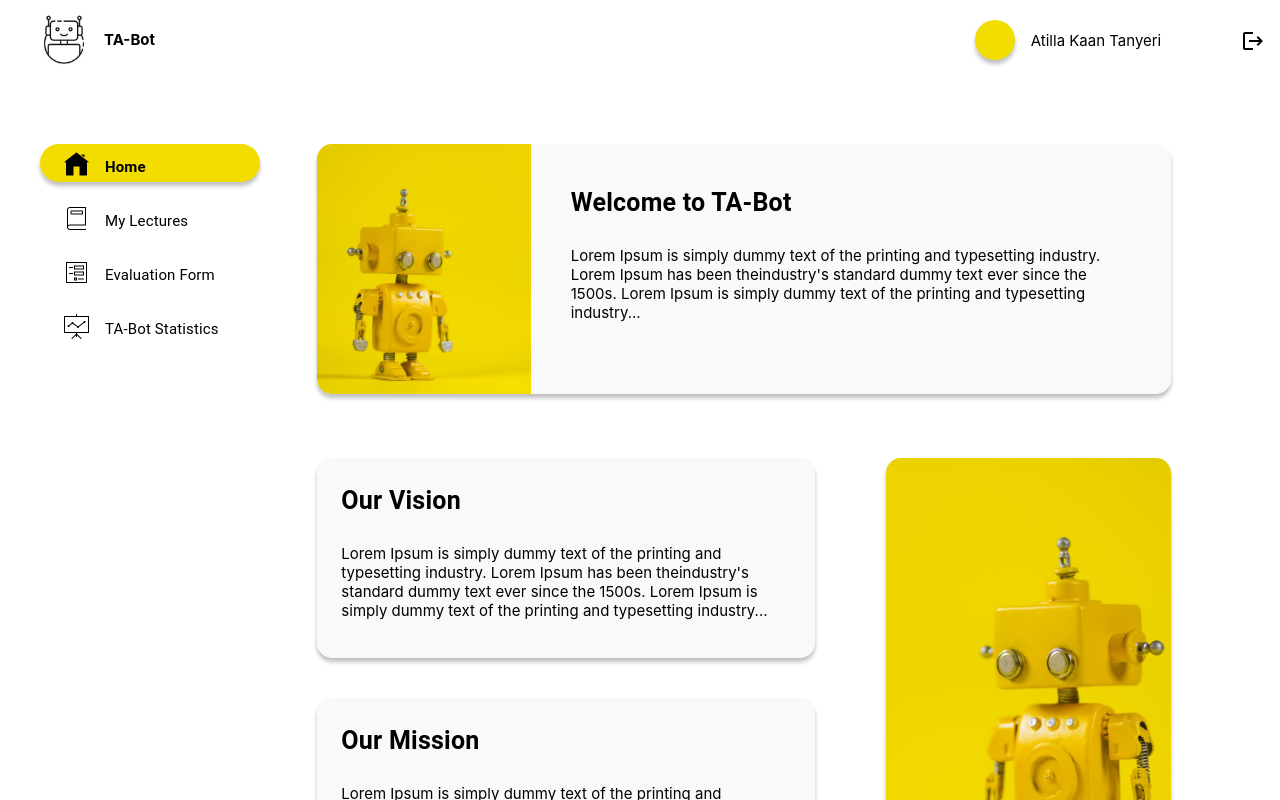
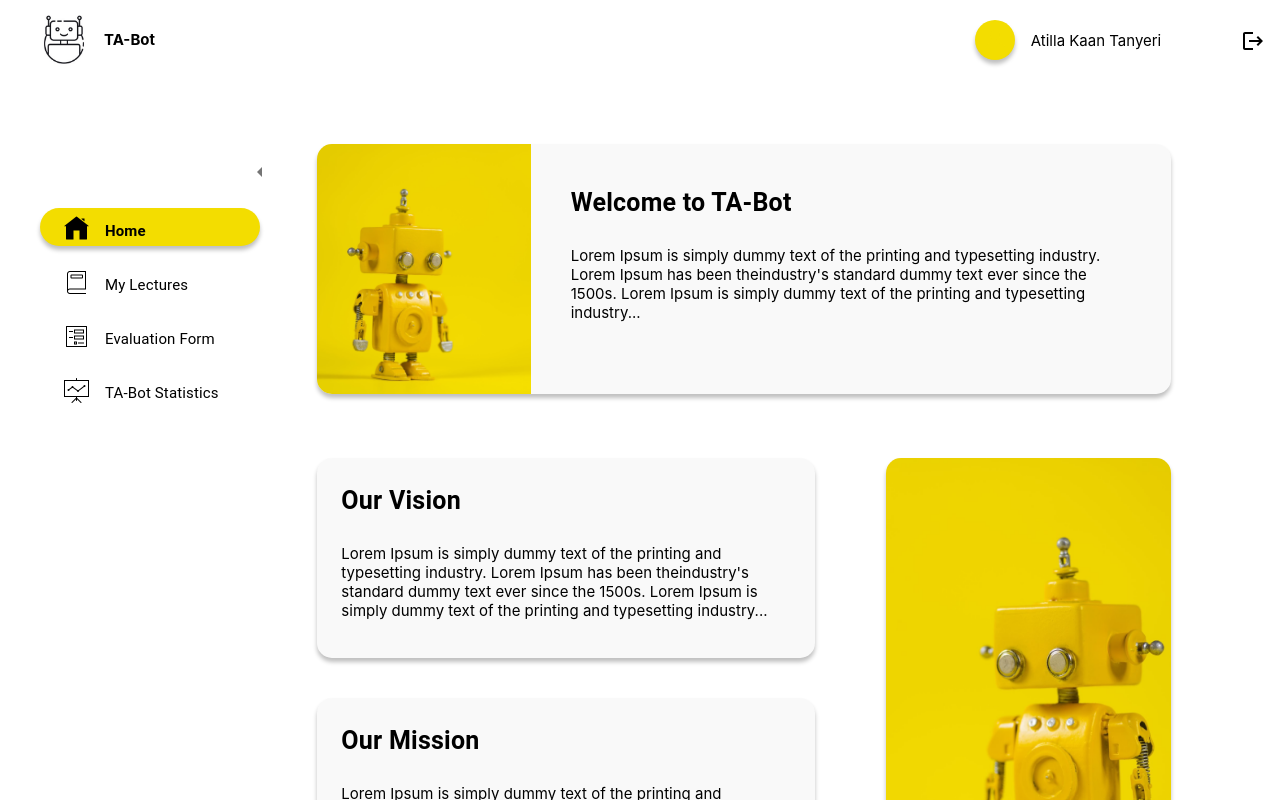
Before and after one commit to atillakaantanyeri/TA-Bot, a React (Create React App) app: page / in a window 1280 px wide. Shown: the top 800 px of the page. Built offline with nearby package versions, Linux system fonts and the light colour scheme; sample sign-in values are in the browser's storage.

Commit message:
set navbar collapsible

```diff
--- a/src/components/footer.js
+++ b/src/components/footer.js
@@ -39,8 +39,7 @@ const useStyles = makeStyles((theme) => ({
         boxShadow: '0px 4px 4px rgba(0, 0, 0, 0.25)',
         width: "100%",
         [theme.breakpoints.up('xl')]: {
-          position:"fixed",
-          bottom:0,
+          bottom: 0,
         },
       },
   }));
@@ -55,7 +54,7 @@ export default function Header() {
         justifyContent="center"
         className={classes.footer}
         >
-        <Typography variant='h3' sx={{ padding: 1}}> Copyright © 2021 TA-Bot Team | All Rights Reserved. </Typography>
+          <Typography variant='h3' sx={{ padding: 1}}> Copyright © 2021 TA-Bot Team | All Rights Reserved. </Typography>
         </Grid>
     </>
   );
--- a/src/components/header.js
+++ b/src/components/header.js
@@ -1,9 +1,9 @@
-import * as React from 'react';
+import React, {useEffect} from 'react';
 import Grid from '@mui/material/Grid';
 import Typography from '@mui/material/Typography';
 import Avatar from '@mui/material/Avatar';
 import { makeStyles } from '@material-ui/core/styles';
-import { Link } from "react-router-dom";
+import { Link, useNavigate } from "react-router-dom";
 
 import LogoutIcon from '@mui/icons-material/Logout';
 import tabotIcon from '../assets/tabot.jpg';
@@ -18,8 +18,18 @@ const useStyles = makeStyles((theme) => ({
   }));
 
 export default function Header() {
+    let navigate = useNavigate();
+    const classes = useStyles();
 
-    const classes = useStyles();
+    useEffect(() => {
+        if(!sessionStorage.getItem('session'))
+            navigate("/login");
+    }, []);
+
+    function logOut() {
+        sessionStorage.setItem('session', '');
+        sessionStorage.clear();
+    };
 
   return (
     <>
@@ -59,7 +69,7 @@ export default function Header() {
                     </Grid>
                     <Grid item sx={{mt: "7px", ml: 10}}>
                         <Link to="/login" style={{ textDecoration: 'none', color: 'black' }}>
-                            <LogoutIcon />
+                            <LogoutIcon onClick={logOut}/>
                         </Link>
                     </Grid>
                 </Grid>
--- a/src/components/navbar.js
+++ b/src/components/navbar.js
@@ -1,9 +1,12 @@
 import * as React from 'react';
 import Grid from '@mui/material/Grid';
 import Typography from '@mui/material/Typography';
+import IconButton from '@mui/material/IconButton';
 import { Link, useLocation } from "react-router-dom";
 import { makeStyles } from '@material-ui/core/styles';
 
+import ArrowLeftIcon from '@mui/icons-material/ArrowLeft';
+import ArrowRightIcon from '@mui/icons-material/ArrowRight';
 import homeWhite from '../assets/navbar_icons/home_white.png';
 import homeBlack from '../assets/navbar_icons/home_black.png';
 import lecturesWhite from '../assets/navbar_icons/book_white.png';
@@ -12,6 +15,7 @@ import formWhite from '../assets/navbar_icons/form_white.png';
 import formBlack from '../assets/navbar_icons/form_black.jpg';
 import statisticsWhite from '../assets/navbar_icons/statistics_white.png';
 import statisticsBlack from '../assets/navbar_icons/statistics_black.png';
+import { width } from '@mui/system';
 
 //css classes
 const useStyles = makeStyles((theme) => ({
@@ -21,27 +25,60 @@ const useStyles = makeStyles((theme) => ({
     },
     navbarItems: {
         backgroundColor: '#F3DD00',
+        boxShadow: '0px 4px 4px rgba(0, 0, 0, 0.25)',
         borderRadius: '25px',
         width: '220px',
-        boxShadow: '0px 4px 4px rgba(0, 0, 0, 0.25)',
+        transition: 'width',
+        overflow: 'hidden'
     },
   }));
 
 export default function Header() {
     const classes = useStyles();
     const location = useLocation();
+
+    const [isCollapsed, setIsCollapsed] = React.useState(false);
+
+    function collapseNavbar() {
+        if(!isCollapsed) {
+            setIsCollapsed(true);
+            document.getElementById('icon').style.width = '80px';
+            document.getElementById('home').style.width = '80px';
+            document.getElementById('lectures').style.width = '80px';
+            document.getElementById('form').style.width = '80px';
+            document.getElementById('statistics').style.width = '80px';
+        }
+        else {
+            setIsCollapsed(false);
+            document.getElementById('icon').style.width = '240px';
+            document.getElementById('home').style.width = '220px';
+            document.getElementById('lectures').style.width = '220px';
+            document.getElementById('form').style.width = '220px';
+            document.getElementById('statistics').style.width = '220px';
+        }
+    };
+
 //TODO
 //collapsible navbar
   return (
     <>
-        <Grid item xs={2} sx={{ml: 6, mt: 1}}>
+        <Grid item xs={isCollapsed ? 1 : 2} sx={{ml: 6, mt: 1}}>
             <Grid container
             direction='column'
             justfiyContent='space-evenly'
             spacing={1}
             >
-                <Grid item className={location.pathname === '/' ? classes.navbarItems : null}
-                sx={{mt: 0}}>
+                <Grid item id='icon' sx={{textAlign: 'end', width: '240px', transition: 'width'}}>
+                    <IconButton onClick={collapseNavbar}>
+                        {isCollapsed ? (
+                            <ArrowRightIcon />
+                            ) : (
+                            <ArrowLeftIcon />
+                        )}
+                    </IconButton>
+                </Grid>
+                <Grid item id='home' className={location.pathname === '/' ? classes.navbarItems : null}
+                sx={{mt: 2}}>
                     <Link to="/" style={{ textDecoration: 'none' }}>
                         <Grid container
                         direction='row'
@@ -52,13 +89,15 @@ export default function Header() {
                             <Grid item>
                                 <img src={location.pathname === '/' ? homeBlack : homeWhite} className={classes.navbarIcons}/>
                             </Grid>
+                            {!isCollapsed ? (
                             <Grid item>
                                 <Typography sx={{fontWeight: location.pathname === '/' ? 'bold' : null, lineHeight: '30px', fontSize: 15}}>Home</Typography>
                             </Grid>
+                            ) : null}
                         </Grid>
                     </Link>
                 </Grid>
-                <Grid item className={location.pathname === '/lectures' ? classes.navbarItems : null}
+                <Grid item id='lectures' className={location.pathname === '/lectures' ? classes.navbarItems : null}
                 sx={{mt: 2}}>
                     <Link to="/lectures" style={{ textDecoration: 'none' }} >
                         <Grid container
@@ -70,13 +109,15 @@ export default function Header() {
                             <Grid item>
                                 <img src={location.pathname === '/lectures' ? lecturesBlack : lecturesWhite} className={classes.navbarIcons}/>
                             </Grid>
+                            {!isCollapsed ? (
                             <Grid item>
                                 <Typography sx={{fontWeight: location.pathname === '/lectures' ? 'bold' : null, lineHeight: '30px', fontSize: 15}}>My Lectures</Typography>
                             </Grid>
+                            ) : null}
                         </Grid>
                     </Link>
                 </Grid>
-                <Grid item className={location.pathname === '/form' ? classes.navbarItems : null}
+                <Grid item id='form' className={location.pathname === '/form' ? classes.navbarItems : null}
                 sx={{mt: 2}}>
                     <Link to="/form" style={{ textDecoration: 'none' }}>
                         <Grid container
@@ -88,13 +129,15 @@ export default function Header() {
                             <Grid item>
                                 <img src={location.pathname === '/form' ? formBlack : formWhite} className={classes.navbarIcons}/>
                             </Grid>
+                            {!isCollapsed ? (
                             <Grid item>
                                 <Typography sx={{fontWeight: location.pathname === '/form' ? 'bold' : null, lineHeight: '30px', fontSize: 15}}>Evaluation Form</Typography>
                             </Grid>
+                            ) : null}
                         </Grid>
                     </Link>
                 </Grid>
-                <Grid item className={location.pathname === '/statistics' ? classes.navbarItems : null}
+                <Grid item id='statistics' className={location.pathname === '/statistics' ? classes.navbarItems : null}
                 sx={{mt: 2}}>
                     <Link to="/statistics" style={{ textDecoration: 'none' }}>
                         <Grid container
@@ -106,9 +149,11 @@ export default function Header() {
                             <Grid item>
                                 <img src={location.pathname === '/statistics' ? statisticsBlack : statisticsWhite} className={classes.navbarIcons}/>
                             </Grid>
+                            {!isCollapsed ? (
                             <Grid item>
                                 <Typography sx={{fontWeight: location.pathname === '/statistics' ? 'bold' : null, lineHeight: '30px', fontSize: 15,}}>TA-Bot Statistics</Typography>
                             </Grid>
+                            ) : null}
                         </Grid>
                     </Link>
                 </Grid>
--- a/src/pages/App.js
+++ b/src/pages/App.js
@@ -9,10 +9,14 @@ import Chat from './Chat';
 import Statistics from './Statistics';
 import {BrowserRouter, Route, Routes} from 'react-router-dom';
 
+
+const Context = React.createContext();
+
 export default function App() {
-  // const [status, setStatus] = React.useState(false);
+  const [isCollapsed, setIsCollapsed] = React.useState(false);
 
   return (
+    <Context.Provider value={[isCollapsed, setIsCollapsed]}>
       <BrowserRouter>
         <div>
 
@@ -28,5 +32,6 @@ export default function App() {
 
         </div>
       </BrowserRouter>
+    </Context.Provider>
   );
 }
--- a/src/pages/Chat.js
+++ b/src/pages/Chat.js
@@ -93,7 +93,7 @@ export default function Chat() {
         <Grid container
         direction='row'
         justfiyContent='space-evenly'
-        sx={{mt: 8, mb: 15, height: '800px'}}
+        sx={{mt: 8, mb: 30, height: '800px'}}
         >
             <Navbar />
 
--- a/src/pages/Form.js
+++ b/src/pages/Form.js
@@ -93,7 +93,7 @@ export default function Form() {
         <Grid container
         direction='row'
         justfiyContent='space-evenly'
-        sx={{mt: 8, mb: 15, height: '800px'}}
+        sx={{mt: 8, mb: 30, height: '800px'}}
         >
             <Navbar />
 
--- a/src/pages/Home.js
+++ b/src/pages/Home.js
@@ -143,7 +143,7 @@ export default function Home() {
         <Grid container
         direction='row'
         justfiyContent='space-evenly'
-        sx={{mt: 8, mb: 15, height: '800px'}}
+        sx={{mt: 8, mb: 30, height: '800px'}}
         >
             <Navbar />
             <Grid item xs={8} sx={{ml: 7}}>
--- a/src/pages/Lectures.js
+++ b/src/pages/Lectures.js
@@ -168,6 +168,8 @@ export default function Lectures() {
     function showHideAddLecture() {
       setValues({
         ...values,
+        semester: '',
+        lecture: '',
         isAddLectureHidden: !values.isAddLectureHidden,
       });
     }
@@ -179,11 +181,11 @@ export default function Lectures() {
         <Grid container
         direction='row'
         justfiyContent='space-evenly'
-        sx={{mt: 8, mb: 15}}
+        sx={{mt: 8, mb: 30}}
         >
             <Navbar />
 
-            <Grid item xs={8} sx={{ml: 7}}>
+            <Grid item xs={9} sx={{ml: 7}}>
                   <Grid container
                   direction='column'
                   justifyContent=''
--- a/src/pages/Statistics.js
+++ b/src/pages/Statistics.js
@@ -94,7 +94,7 @@ export default function Statistics() {
         <Grid container
         direction='row'
         justfiyContent='space-evenly'
-        sx={{mt: 8, mb: 15, height: '800px'}}
+        sx={{mt: 8, mb: 30, height: '800px'}}
         >
             <Navbar />
 
```
Also changed, not shown: src/pages/Login.js (+14 -3 lines), src/pages/Register.js (+13 -3 lines). Lines whose indentation alone changed are shown as unchanged.
